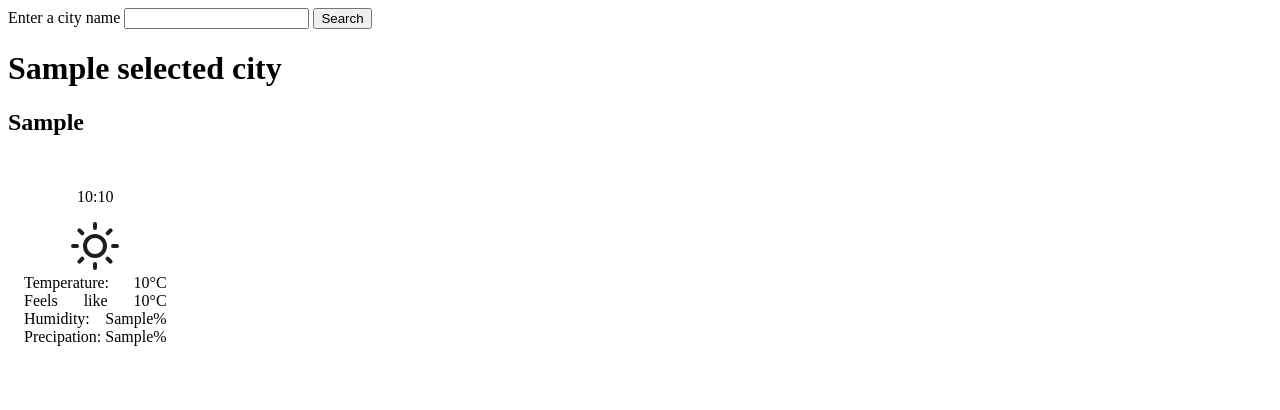
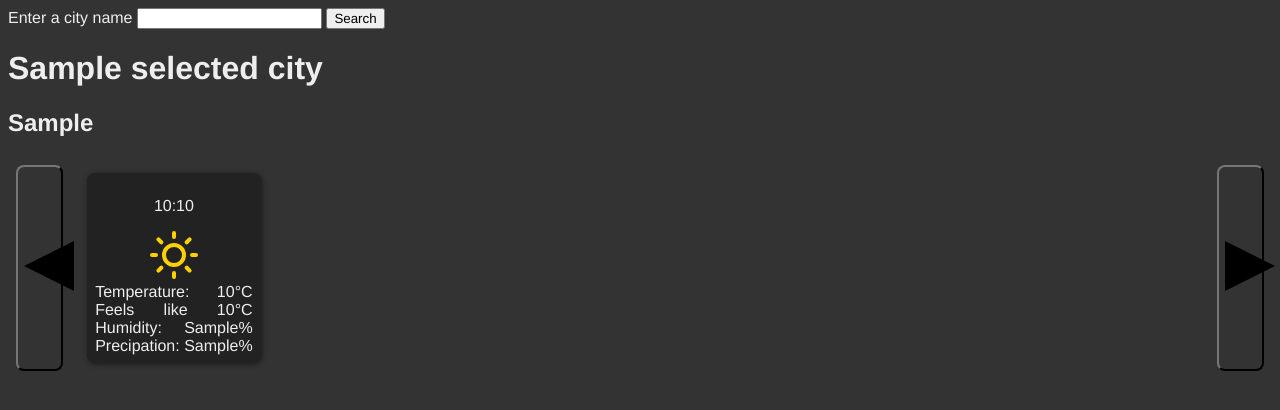
Before and after one commit to generic-name-2166/forecast-site, a Django app: template src/forecast_site/weather/templates/weather/index.html in a window 1280 px wide. Shown: the top 410 px of the page. Run offline with Django 5.2, Linux system fonts and the light colour scheme; the template is opened without the code that fills it: most values are stand-ins (such as "Sample title", 1, 10 or a date in 2020).

Commit message:
feat: more css

```diff
--- a/src/forecast_site/weather/static/weather/style.css
+++ b/src/forecast_site/weather/static/weather/style.css
@@ -1,5 +1,36 @@
 body {
   overflow-y: scroll;
+  font-family: Helvetica, Arial, sans-serif;
+  color: #eee;
+  background-color: #333;
+}
+
+button {
+  font-family: inherit;
+}
+
+.weather-controls {
+  display: grid;
+  grid-template-columns: 5% 1fr 5%;
+}
+
+.weather-controls > * {
+  margin: 0.5rem;
+}
+
+.weather-controls > button {
+  border-radius: 0.5rem;
+  display: block;
+  background-color: transparent;
+  border-color: #222;
+}
+
+.weather-controls > button:hover {
+  background-color: rgba(255, 255, 255, 0.1);
+}
+
+.weather-controls > button:active {
+  outline: 0.2rem solid #222;
 }
 
 .weather-row {
@@ -9,10 +40,14 @@ body {
 }
 
 .weather-hour {
-  padding: 1rem;
+  padding: 0.5rem;
+  margin: 0.5rem;
+  border-radius: 0.5rem;
   display: flex;
   flex-direction: column;
   align-items: center;
+  background-color: #222;
+  box-shadow: 1px 1px 5px rgba(20, 20, 20, 0.8);
 }
 
 .weather-info {
--- a/src/forecast_site/weather/templates/weather/index.html
+++ b/src/forecast_site/weather/templates/weather/index.html
@@ -9,6 +9,10 @@
   {% for city in cities.items %}
     <article>
       <h2>{{ city.0 }}</h2>
+
+      <div class="weather-controls">
+        <button type="button"><img src="{% static 'weather/leftarrow.svg' %}"></button>
+
         <div class="weather-row">
           {% for hour in city.1.items %}
             <section class="weather-hour">
@@ -26,13 +30,17 @@
 
               <div class="weather-info">
                 <span>Temperature: {{ hour.1.temperature_2m }}°C</span>
-              <span>Feels like {{ hour.1.apparent_temperature }}°C</span>
+                <span>Feels&nbsp;like {{ hour.1.apparent_temperature }}°C</span>
                 <span>Humidity: {{ hour.1.relative_humidity_2m }}%</span>
                 <span>Precipation: {{ hour.1.precipitation_probability }}%</span>
               </div>
             </section>
           {% endfor %}
         </div>
+
+
+        <button type="button"><img src="{% static 'weather/rightarrow.svg' %}"></button>
+      </div>
     </article>
   {% endfor %}
 {% endblock %}
```
Also changed, not shown: src/forecast_site/weather/static/weather/images/Cloud drizzle.svg, src/forecast_site/weather/static/weather/images/Cloud.svg, src/forecast_site/weather/static/weather/images/Sun.svg, src/forecast_site/weather/static/weather/leftarrow.svg (added), src/forecast_site/weather/static/weather/rightarrow.svg (added). Lines whose indentation alone changed are shown as unchanged.
